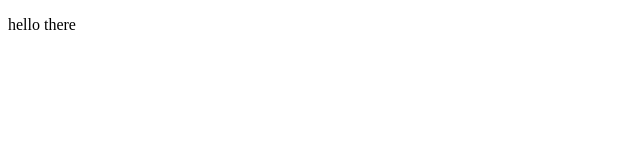
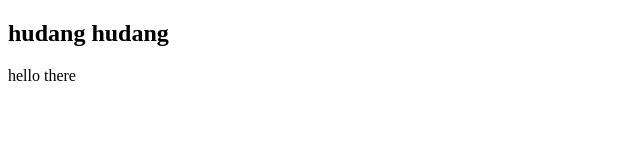
Before and after one commit to ThisIs21/Projek_Pertama, a plain HTML site: page index.html in a window 1280 px wide. Shown: the whole page, without its empty margins (0-640 px from the left). Drawn offline with Linux system fonts and the light colour scheme.

Commit message:
do podif sikit

```diff
--- a/index.html
+++ b/index.html
@@ -7,6 +7,7 @@
     <title>Document</title>
 </head>
 <body>
+    <h2>hudang hudang</h2>
     <p>hello there</p>
 </body>
 </html>
```
